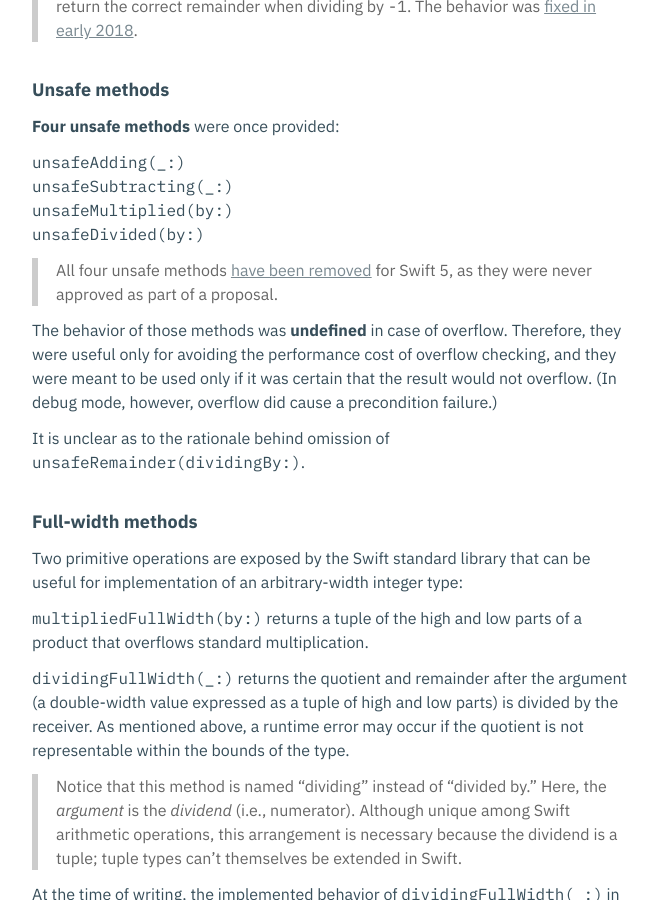
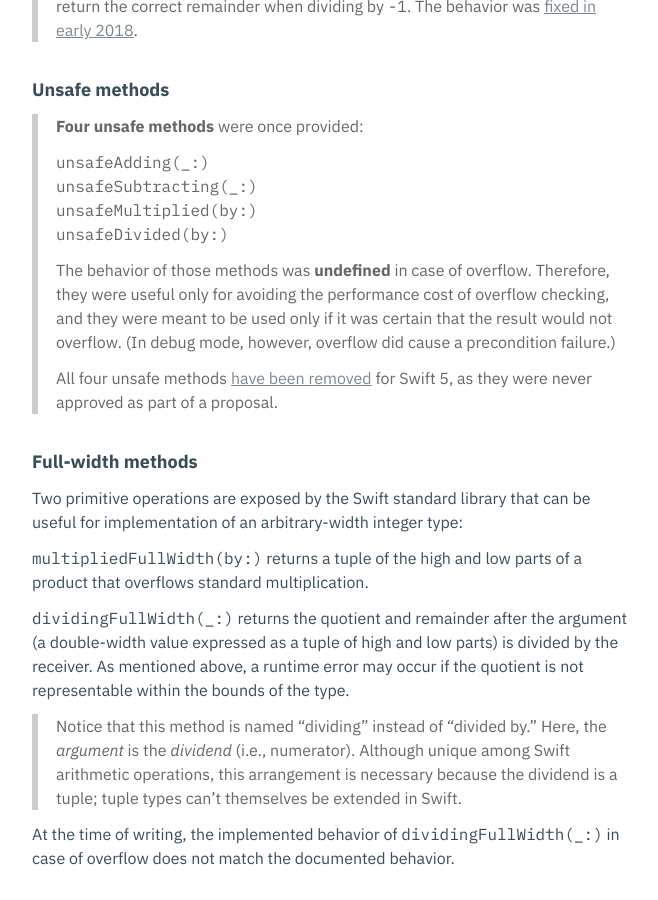
Before and after one commit to xwu/xwu-swift-numerics, a Jekyll site: the page built from integers-part-2.md, in a window 1280 px wide and 900 px high, scrolled down 3248 px. Shown: the whole window, without its empty margins (308-966 px from the left). Built offline with Jekyll 4.4.1, drawn with Linux system fonts in a browser that asks for light colours; our own code applies the rules of GitHub Pages for plain Markdown files; some of the changed text lies outside the part shown.

Commit message:
Update integers-part-2.md for Swift 5

```diff
--- a/integers-part-2.md
+++ b/integers-part-2.md
@@ -63,12 +63,12 @@ A runtime error also occurs in case of overflow in methods such as:
 `dividingFullWidth(_:)`
 `quotientAndRemainder(dividingBy:)`
 
-> At the time of writing, `dividingFullWidth(_:)` [does not behave as
-> documented][ref 6-3] in case of overflow.
+At the time of writing, `dividingFullWidth(_:)` [does not behave as
+documented][ref 6-3] in case of overflow.
 
 [ref 6-1]: https://huonw.github.io/blog/2016/04/myths-and-legends-about-integer-overflow-in-rust/
 [ref 6-2]: https://github.com/apple/swift/blob/master/docs/OptimizationTips.rst#enabling-optimizations
-[ref 6-3]: https://github.com/apple/swift/blob/642cbbad7cefd08efa9242fd2d75cee356285727/stdlib/public/core/Integers.swift.gyb#L3514
+[ref 6-3]: https://github.com/apple/swift/blob/08af3bc4f9f17d0096a68423a343176349cd290f/stdlib/public/core/IntegerTypes.swift.gyb#L1557
 
 ### Absolute value and magnitude
 
@@ -164,23 +164,21 @@ RHS is expressed as a literal `0`.
 
 ### Unsafe methods
 
-__Four unsafe methods__ were once provided:
-
-`unsafeAdding(_:)`
-`unsafeSubtracting(_:)`
-`unsafeMultiplied(by:)`
-`unsafeDivided(by:)`
-
+> __Four unsafe methods__ were once provided:
+>
+> `unsafeAdding(_:)`
+> `unsafeSubtracting(_:)`
+> `unsafeMultiplied(by:)`
+> `unsafeDivided(by:)`
+>
+> The behavior of those methods was __undefined__ in case of overflow.
+> Therefore, they were useful only for avoiding the performance cost of overflow
+> checking, and they were meant to be used only if it was certain that the
+> result would not overflow. (In debug mode, however, overflow did cause a
+> precondition failure.)
+>
 > All four unsafe methods [have been removed][ref 6-9] for Swift 5, as they were
 > never approved as part of a proposal.
-
-The behavior of those methods was __undefined__ in case of overflow. Therefore,
-they were useful only for avoiding the performance cost of overflow checking,
-and they were meant to be used only if it was certain that the result would not
-overflow. (In debug mode, however, overflow did cause a precondition failure.)
-
-It is unclear as to the rationale behind omission of
-`unsafeRemainder(dividingBy:)`.
 
 [ref 6-9]: https://forums.swift.org/t/removing-unsafe-arithmetic-methods/16169
 
```
Also changed, not shown: other parts of integers-part-2.md (+1 -1 lines).
